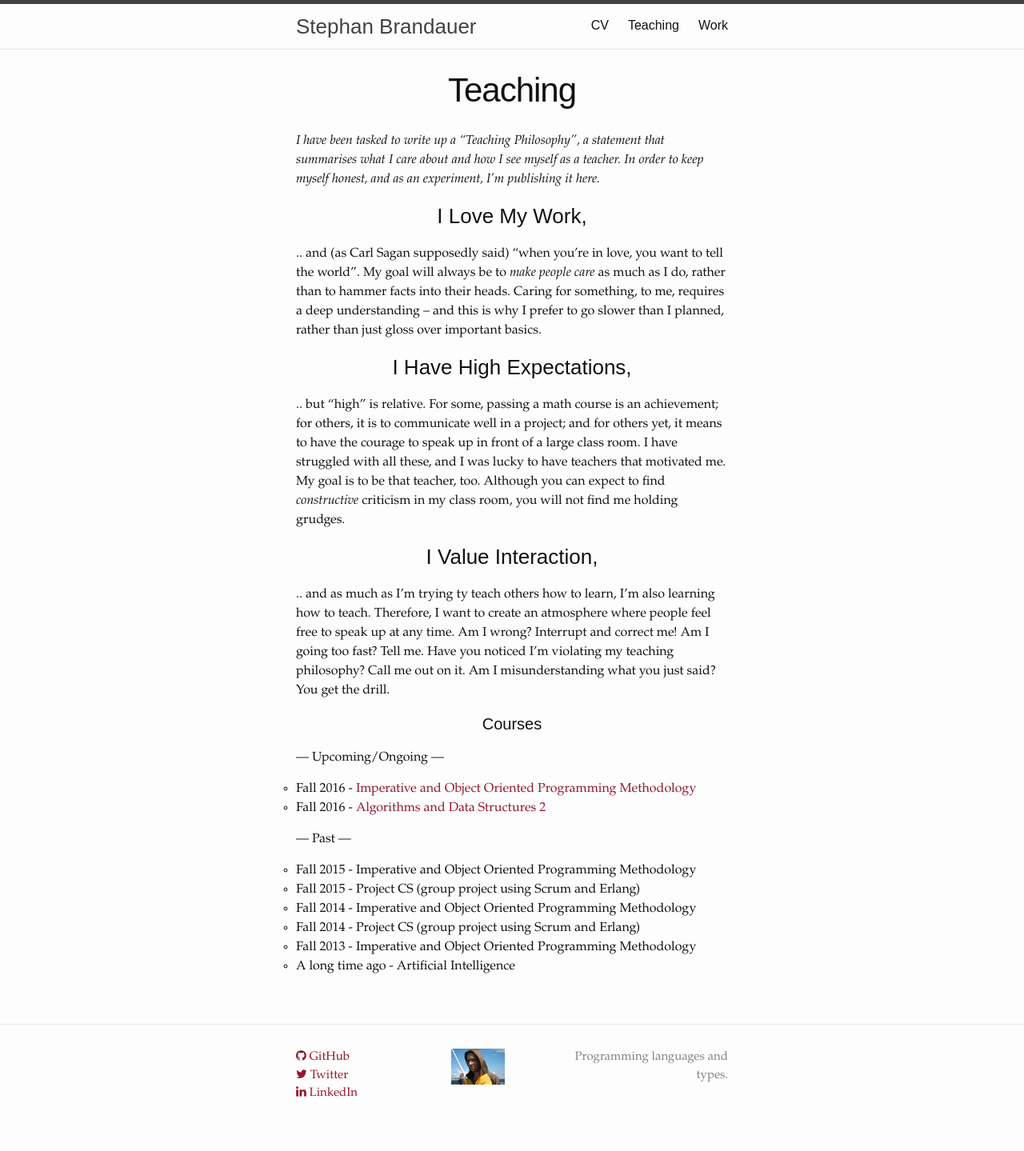
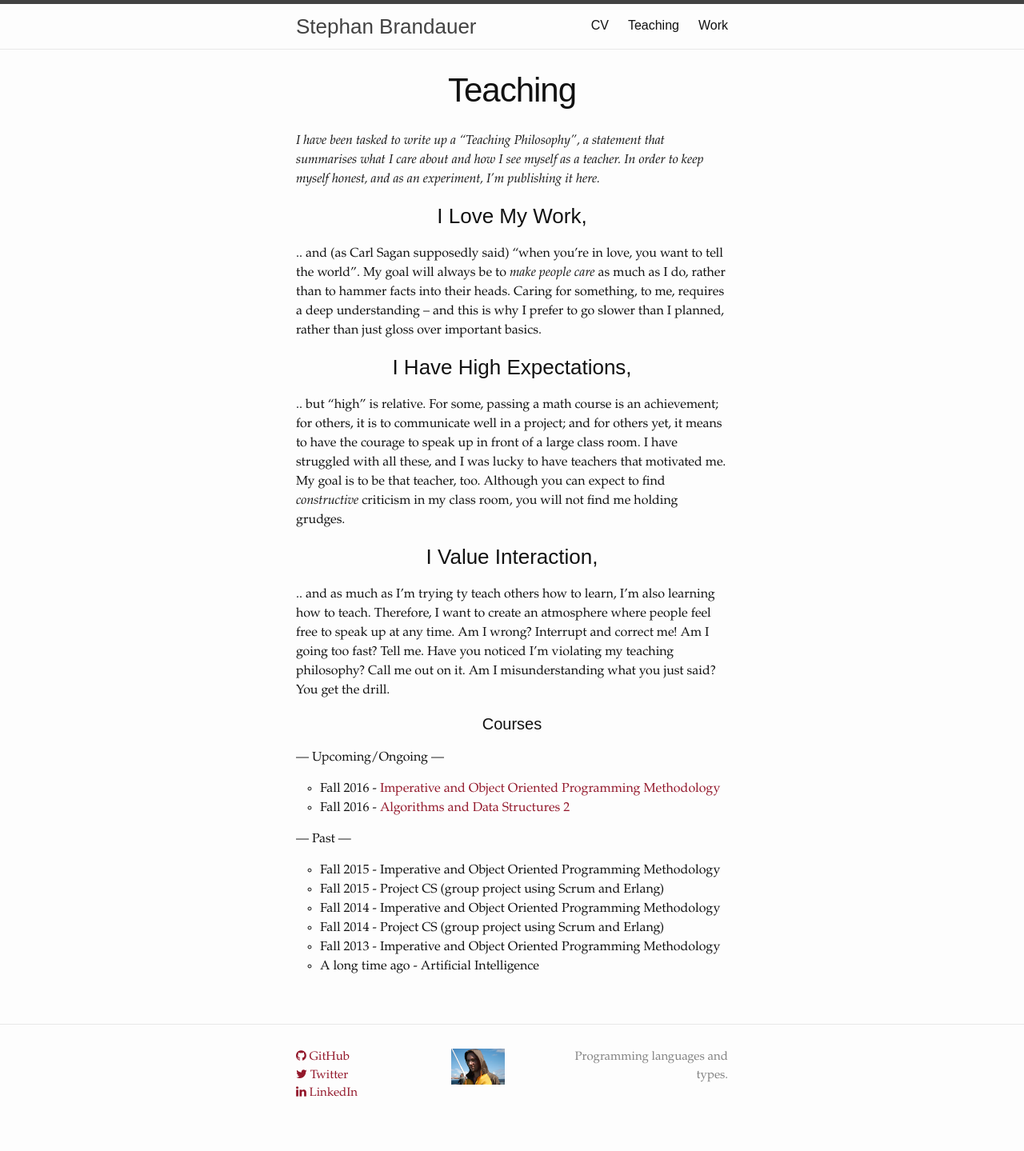
Before and after one commit to kaeluka/kaeluka.github.io, a Jekyll site: the page built from teaching.md, in a window 1280 px wide. Shown: the whole page at 80% size. Built offline with Jekyll 4.4.1, drawn with Linux system fonts in a browser that asks for light colours; nearby versions of some CDN libraries.

Commit message:
fix spacing of olists

```diff
--- a/_sass/_base.scss
+++ b/_sass/_base.scss
@@ -75,6 +75,8 @@
 ol {
     list-style: none;
     list-style-type: circle;
+    margin-left: $spacing-unit;
+    margin-right: auto;
 }
 
 li {
```
